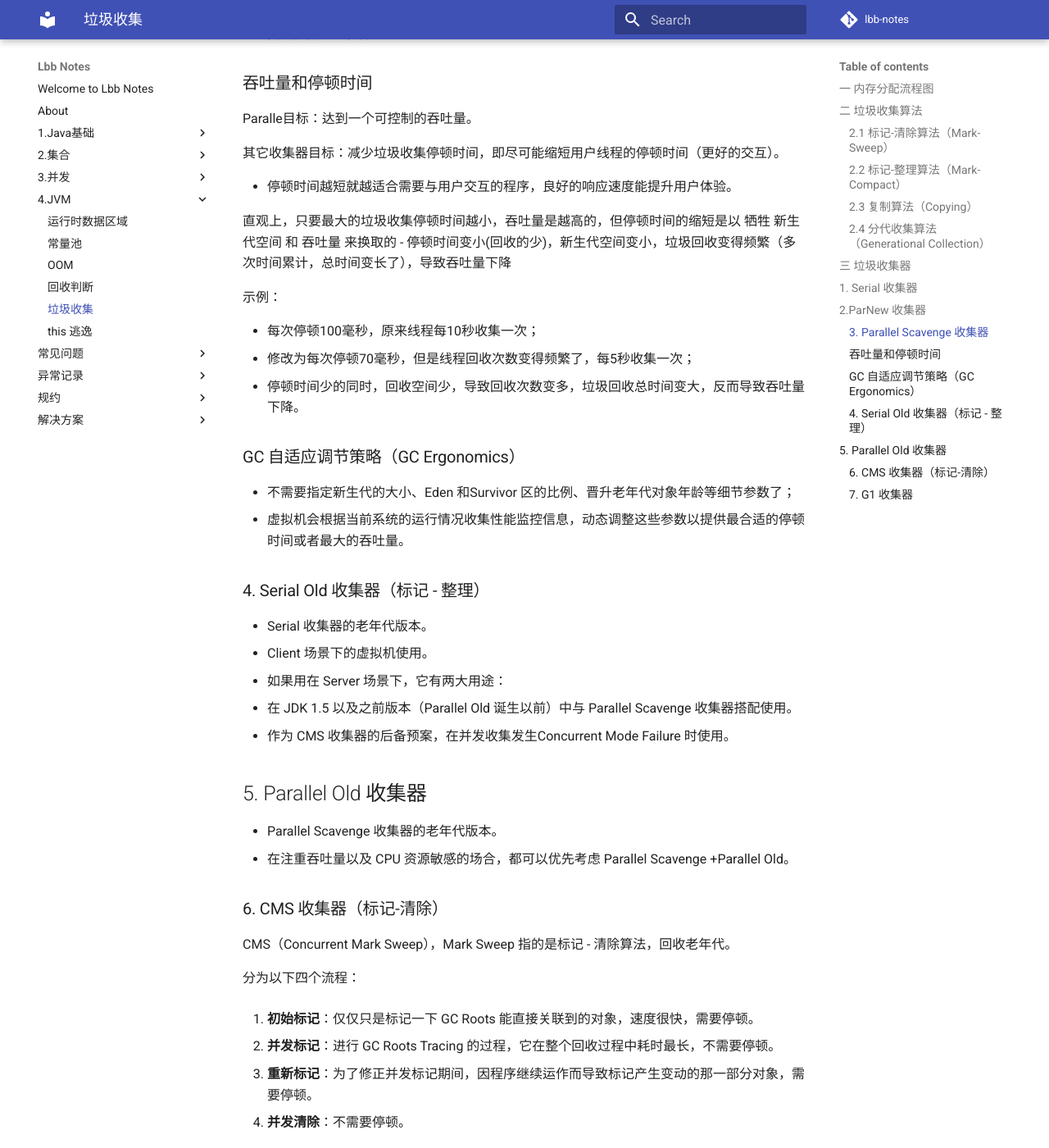
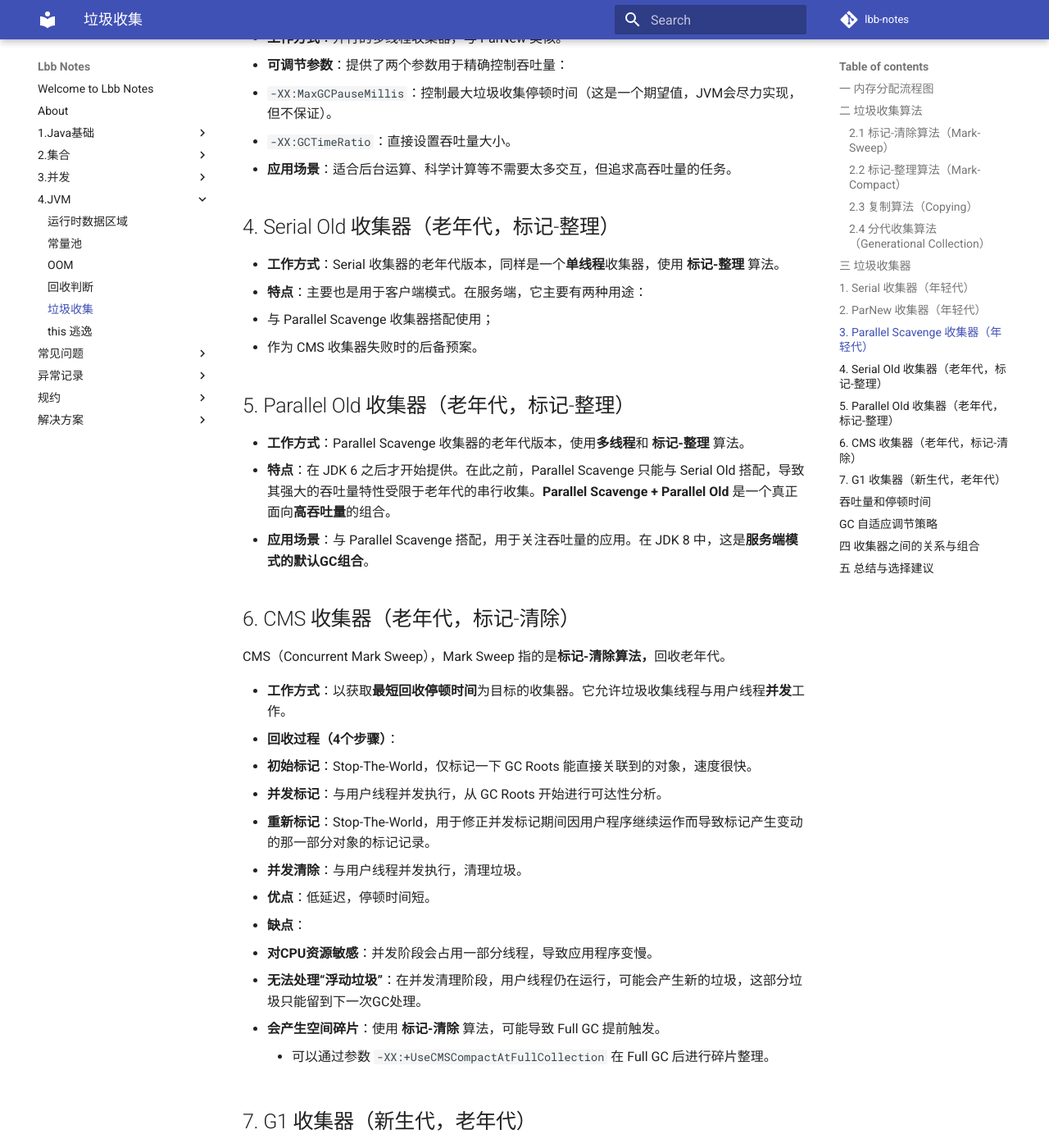
Before and after one commit to ban-l/lbb-notes, an MkDocs documentation site: the page built from docs/4.JVM/5.垃圾回收.md, in a window 1280 px wide and 1400 px high, scrolled down 7138 px. Shown: the whole window at 82% size. Built offline with MkDocs 1.6.1 and Material for MkDocs 9.7.7, drawn with Linux system fonts in a browser that asks for light colours; comment, search, counter and statistics services are not loaded; some of the changed text lies outside the part shown.

Commit message:
垃圾回收器

```diff
--- a/docs/4.JVM/5.垃圾回收.md
+++ b/docs/4.JVM/5.垃圾回收.md
@@ -199,36 +199,76 @@
 
 - 并行指的是垃圾收集器和用户程序**同时执行**。
 
-## 1. Serial 收集器
+## 1. Serial 收集器（年轻代）
 
-- 单线程收集器，只使用一个线程进行垃圾收集工作。
-- 优点是简单高效，在单个CPU 环境下，由于没有线程交互的开销，因此拥有最高的单线程收集效率。
-- Client 场景下的默认年轻代收集器，因为在该场景下内存一般来说不会很大。
-- 收集一两百兆垃圾的停顿时间可以控制在一百多毫秒以内，只要不是太频繁，这点停顿时间是可以接受的。
+- **工作方式**：**单线程**工作。在进行垃圾回收时，必须暂停所有工作线程（Stop-The-World），直到收集结束。
+- **特点**：简单而高效。由于没有线程交互的开销，在单核CPU环境下，它通常是最佳选择。它是**客户端模式下的默认年轻代收集器**。
+- **应用场景**：适用于内存资源受限的客户端小程序，或者单核服务器。
 
-## 2.ParNew 收集器
+## 2. ParNew 收集器（年轻代）
 
-- Server 场景下默认的新生代收集器。
-- 除了 Serial 收集器，只有它能与 CMS 收集器配合使用。
+- **工作方式**：本质上是 **Serial 收集器的多线程并行版本**。它使用多个线程进行垃圾回收，但在回收时同样需要 Stop-The-World。
+- **特点**：在多核CPU环境下，可以有效减少垃圾回收时间。它是**与 CMS 收集器搭配使用**的首选年轻代收集器。
+- **应用场景**：主要用在需要与 CMS 收集器配合的服务端应用中。
 
-### 3. Parallel Scavenge 收集器
+## 3. Parallel Scavenge 收集器（年轻代）
 
-目标：达到一个可控制的吞吐量，被称为“吞吐量优先”收集器（更快的完成工作）
-
-- 吞吐量就是 CPU 运行用户代码的时间 与 CPU总消耗时间 的比值
+**目标**：达到一个**可控制的吞吐量**。
 
 - **吞吐量 = 运行用户代码时间 / (运行用户代码时间 + 垃圾回收时间)**
-- 高吞吐量可以高效率地利用 CPU 时间，尽快完成程序的运算任务，适合在后台运算，而不需要太多交互的任务。
 
-### 吞吐量和停顿时间
+- **工作方式**：并行的多线程收集器，与 ParNew 类似。
+- **可调节参数**：提供了两个参数用于精确控制吞吐量：
+  - `-XX:MaxGCPauseMillis`：控制最大垃圾收集停顿时间（这是一个期望值，JVM会尽力实现，但不保证）。
+  - `-XX:GCTimeRatio`：直接设置吞吐量大小。
+- **应用场景**：适合后台运算、科学计算等不需要太多交互，但追求高吞吐量的任务。
 
-Paralle目标：达到一个可控制的吞吐量。
+## 4. Serial Old 收集器（老年代，标记-整理）
 
-其它收集器目标：减少垃圾收集停顿时间，即尽可能缩短用户线程的停顿时间（更好的交互）。
+- **工作方式**：Serial 收集器的老年代版本，同样是一个**单线程**收集器，使用 **标记-整理** 算法。
+- **特点**：主要也是用于客户端模式。在服务端，它主要有两种用途：
+  - 与 Parallel Scavenge 收集器搭配使用；
+  - 作为 CMS 收集器失败时的后备预案。
+
+## 5. Parallel Old 收集器（老年代，标记-整理）
+
+- **工作方式**：Parallel Scavenge 收集器的老年代版本，使用**多线程**和 **标记-整理** 算法。
+- **特点**：在 JDK 6 之后才开始提供。在此之前，Parallel Scavenge 只能与 Serial Old 搭配，导致其强大的吞吐量特性受限于老年代的串行收集。**Parallel Scavenge + Parallel Old** 是一个真正面向**高吞吐量**的组合。
+- **应用场景**：与 Parallel Scavenge 搭配，用于关注吞吐量的应用。在 JDK 8 中，这是**服务端模式的默认GC组合**。
+
+## 6. CMS 收集器（老年代，标记-清除）
+
+CMS（Concurrent Mark Sweep），Mark Sweep 指的是**标记-清除算法，**回收老年代。
+
+- **工作方式**：以获取**最短回收停顿时间**为目标的收集器。它允许垃圾收集线程与用户线程**并发**工作。
+- **回收过程（4个步骤）**：
+  1. **初始标记**：Stop-The-World，仅标记一下 GC Roots 能直接关联到的对象，速度很快。
+  2. **并发标记**：与用户线程并发执行，从 GC Roots 开始进行可达性分析。
+  3. **重新标记**：Stop-The-World，用于修正并发标记期间因用户程序继续运作而导致标记产生变动的那一部分对象的标记记录。
+  4. **并发清除**：与用户线程并发执行，清理垃圾。
+- **优点**：低延迟，停顿时间短。
+- **缺点**：
+  - **对CPU资源敏感**：并发阶段会占用一部分线程，导致应用程序变慢。
+  - **无法处理“浮动垃圾”**：在并发清理阶段，用户线程仍在运行，可能会产生新的垃圾，这部分垃圾只能留到下一次GC处理。
+  - **会产生空间碎片**：使用 **标记-清除** 算法，可能导致 Full GC 提前触发。
+    - 可以通过参数 `-XX:+UseCMSCompactAtFullCollection` 在 Full GC 后进行碎片整理。
+
+## 7. G1 收集器（新生代，老年代）
+
+![image-20251113204901948](assets/image-20251113204901948.png)
+
+
+
+## 吞吐量和停顿时间
+
+Paralle目标：达到一个可控制的吞吐量，与其它收集器不同。
+
+其它收集器目标：减少垃圾收集停顿时间，即尽可能缩短垃圾回收时用户线程的停顿时间（低延迟，更好的交互）。
 
 - 停顿时间越短就越适合需要与用户交互的程序，良好的响应速度能提升用户体验。
 
 直观上，只要最大的垃圾收集停顿时间越小，吞吐量是越高的，但停顿时间的缩短是以 牺牲 新生代空间 和 吞吐量 来换取的
+
   - 停顿时间变小(回收的少)，新生代空间变小，垃圾回收变得频繁（多次时间累计，总时间变长了），导致吞吐量下降
 
 示例：
@@ -237,87 +277,42 @@
 - 修改为每次停顿70毫秒，但是线程回收次数变得频繁了，每5秒收集一次；
 - 停顿时间少的同时，回收空间少，导致回收次数变多，垃圾回收总时间变大，反而导致吞吐量下降。
 
-### GC 自适应调节策略（GC Ergonomics）
+## GC 自适应调节策略
 
 - 不需要指定新生代的大小、Eden 和Survivor 区的比例、晋升老年代对象年龄等细节参数了；
 - 虚拟机会根据当前系统的运行情况收集性能监控信息，动态调整这些参数以提供最合适的停顿时间或者最大的吞吐量。
 
-### 4. Serial Old 收集器（标记 - 整理）
+------
 
-- Serial 收集器的老年代版本。
-- Client 场景下的虚拟机使用。
+## 四 收集器之间的关系与组合
 
-- 如果用在 Server 场景下，它有两大用途：
-  - 在 JDK 1.5 以及之前版本（Parallel Old 诞生以前）中与 Parallel Scavenge 收集器搭配使用。
-  - 作为 CMS 收集器的后备预案，在并发收集发生Concurrent Mode Failure 时使用。
+在 JDK 8 中，这些收集器可以形成以下几种**有效组合**：
 
-## 5. Parallel Old 收集器
+1. **Serial + Serial Old**
+   - 启用参数：`-XX:+UseSerialGC`
+   - 描述：经典的客户端模式组合，简单高效。
+2. **ParNew + CMS**
+   - 启用参数：`-XX:+UseParNewGC` + `-XX:+UseConcMarkSweepGC`
+   - 描述：**低延迟组合**。ParNew 负责年轻代，CMS 负责老年代，是追求低延迟服务的经典选择。当 CMS 并发失败（Concurrent Mode Failure）时，会使用 Serial Old 作为后备进行 Full GC。
+3. **Parallel Scavenge + Parallel Old**
+   - 启用参数：`-XX:+UseParallelGC` + `-XX:+UseParallelOldGC` (在 JDK 8 中，设置其中一个通常会激活另一个)
+   - 描述：**高吞吐量组合**。JDK 8 服务端模式的默认组合。
+4. **G1 (单独使用)**
+   - 启用参数：`-XX:+UseG1GC`
+   - 描述：G1 自己管理整个堆，不再需要像上面那样进行年轻代和老年代的组合。它是一个“全能型”选手，旨在替代 CMS。
 
-- Parallel Scavenge 收集器的老年代版本。
-- 在注重吞吐量以及 CPU 资源敏感的场合，都可以优先考虑 Parallel  Scavenge +Parallel Old。
+**不兼容的组合**：
 
-### 6. CMS 收集器（标记-清除）
+- **ParNew** 不能与 **Parallel Old** 配合使用。
+- **Parallel Scavenge** 不能与 **CMS** 配合使用。
 
-CMS（Concurrent Mark Sweep），Mark Sweep 指的是标记 - 清除算法，回收老年代。
+## 五 总结与选择建议
 
-分为以下四个流程：
+| 场景                         | 推荐组合                                        | 理由                                             |
+| :--------------------------- | :---------------------------------------------- | :----------------------------------------------- |
+| **客户端/单核/小内存**       | **Serial + Serial Old**                         | 简单高效，无线程交互开销。                       |
+| **关注吞吐量的服务端**       | **Parallel Scavenge + Parallel Old** (JDK8默认) | 最大化应用程序运行时间，适合批处理、计算任务。   |
+| **关注低延迟的服务端**       | **ParNew + CMS**                                | 减少GC停顿时间，提高响应速度，适合Web服务。      |
+| **大内存、全功能、未来导向** | **G1**                                          | 兼顾吞吐量和延迟，可预测停顿，是技术演进的方向。 |
 
-1. **初始标记**：仅仅只是标记一下 GC Roots     能直接关联到的对象，速度很快，需要停顿。
-
-1. **并发标记**：进行 GC Roots Tracing 的过程，它在整个回收过程中耗时最长，不需要停顿。
-2. **重新标记**：为了修正并发标记期间，因程序继续运作而导致标记产生变动的那一部分对象，需要停顿。
-3. **并发清除**：不需要停顿。
-
-在整个过程中耗时最长的并发标记和并发清除过程中，收集器线程都可以与用户线程一起工作，不停顿。
-
-**缺点：**
-
-- 吞吐量低：低停顿时间是以牺牲吞吐量为代价的，导致 CPU 利用率不够高。
-
-- 无法处理浮动垃圾（下一次 GC 回收），可能出现 Concurrent Mode Failure
-  - 浮动垃圾是指并发清除阶段由于用户线程继续运行而产生的垃圾，这部分垃圾只能到下一次 GC 时才能进行回收。
-  - 由于浮动垃圾的存在，因此需要预留出一部分内存，意味着 CMS 收集不能像其它收集器那样等待老年代快满的时候再回收。
-- 如果预留内存不够存放浮动垃圾，就会出现 Concurrent Mode Failure，这时虚拟机将临时启用 Serial Old 来替代 CMS。
-
-- 标记 - 清除算法
-  - 算法导致的空间碎片，往往出现老年代空间剩余，但无法找到足够大连续空间来分配当前对象，不得不提前触发一次 Full GC。
-
-### 7. G1 收集器
-
-G1 可对新生代和老年代一起回收。
-
-G1 把堆划分成多个大小相等的独立区域（Region），新生代和老年代不再物理隔离，每个小空间可以单独进行垃圾回收。
-
-- 这种划分方法带来了很大的灵活性，使得可预测的停顿时间模型成为可能。
-
- 记录每个Region 垃圾回收时间及回收所获得的空间，并维护一个优先列表，每次根据允许的收集时间，优先回收价值最大的Region
-
-- 每个Region垃圾回收时间 和 允许收集时间 比较，在允许收集时间内就可被回收
-
- 每个Region都有一个 Remembered Set，记录该 Region对象的引用对象所在Region
-
-- 通过使用 Remembered Set，在做可达性分析的时候就可以避免全堆扫描
-
-G1 垃圾收集过程主要分为4个阶段：
-
-1. **初始标记**：标记     GC Roots 能直接关联的对象
-2. **并发标记**：进行 GC Roots Tracing 的过程，收集器线程都可以与用户线程一起工作，标记出所有回收对象
-3. **最终标记**（停顿线程）：处理并发标记后，新产⽣的对象
-   - 修正在 并发标记期间 因用户程序继续运作 而导致标记产生变动的那一部分标记记录
-   - 虚拟机将这段时间对象变化记录在线程的 Remembered Set      Logs 里面
-   - 最终标记阶段需要把 Remembered Set Logs 的数据合并到 Remembered Set 中。
-   - 这阶段需要停顿线程
-
-4. 筛选回收（可以并发执行）
-   1. 先对各个 Region 中的回收价值和成本进行排序
-   2. 根据期望 GC 停顿时间来制定回收计划，选择性回收Region（和GC 停顿时间比较，在时间内的，回收价值最大的）
-   3. 回收时采⽤标记复制，多条收集器线程并发执⾏
-   4. 不追求⼀次全部清理完，只回收一部分 Region
-   5. 此阶段其实也可以做到与用户程序一起并发执行，因为只回收一部分 Region，时间是用户可控制的，而且停顿用户线程将大幅度提高收集效率。
-
-优点：
-
-- 空间整合
-  - 整体来看是基于“标记 - 整理”算法实现的收集器
-  - 局部（两个 Region 之间）上来看是基于“复制”算法实现的，这意味着运行期间不会产生内存空间碎片。
-- 可预测的停顿：能让使用者明确指定在一个长度为 M 毫秒的时间片段内，消耗在 GC 上的时间不得超过 N 毫秒。
+**演进提示**：从 JDK 9 开始，G1 取代了 Parallel Scavenge + Parallel Old，成为了默认的垃圾收集器。在 JDK 后续版本中，还引入了 ZGC 和 Shenandoah 等追求极低延迟（亚毫秒级）的全新收集器。
```
Also changed, not shown: docs/4.JVM/assets/image-20251113204901948.png (added).
